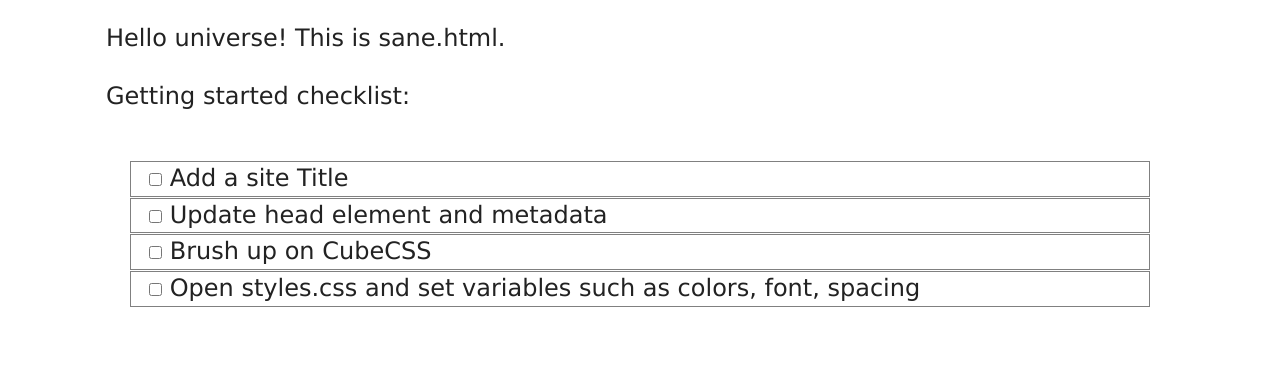
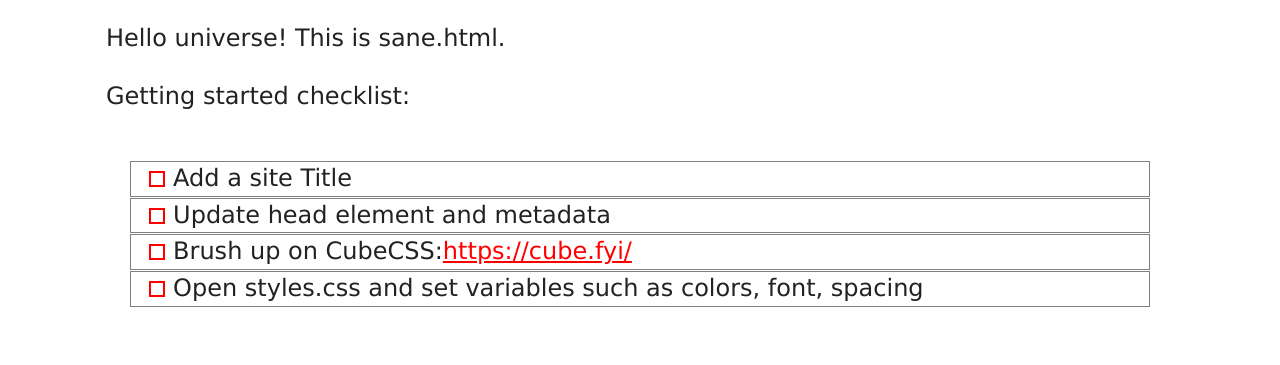
Before and after one commit to rchillard/sane.html, a plain HTML site: page index.html in a window 1280 px wide. Shown: the part 207-572 px from the top of the page. Drawn offline with Linux system fonts and the light colour scheme.

Commit message:
Added red color for consistency, showing example of base style change.  Added link to Cube

```diff
--- a/css/styles.css
+++ b/css/styles.css
@@ -4,6 +4,7 @@
     --color-primary: white;
     --color-secondary: black;
     --color-tertiary: gray;
+    --color-highlight: red;
 
     color-scheme: light;
 
@@ -45,12 +46,44 @@
 
 
 /* base */
+a {
+    color: var(--color-highlight);
+}
+
 body {
     font-family: var(--font-stack);
     font-size: var(--step-0);
     letter-spacing: var(--tracking);
 }
 
+input[type="checkbox"] {
+    appearance: none;
+    -webkit-appearance: none;
+    -moz-appearance: none;
+    border: 2px solid var(--color-highlight);
+    display: inline-block;
+    height: 1rem;
+    margin-right: .5rem;
+    position: relative;
+    width: 1rem;
+}
+
+input[type="checkbox"]:checked {
+    background-color: var(--color-highlight);
+}
+
+/* Create a custom checkmark */
+input[type="checkbox"]:checked::after {
+    border: solid white;
+    border-width: 0 2px 2px 0;
+    content: '';
+    height: 8px;
+    left: 5px;
+    position: absolute;
+    top: 2px;
+    transform: rotate(45deg);
+    width: 4px;
+}
 
 /* compositions - flexible, component-agnostic layouts */
 
@@ -155,7 +188,9 @@ body {
 }
 
 .checklist label {
+    align-items: center;
     border: 1px solid var(--color-tertiary);
+    display: flex;
     margin-bottom: 1px;
 }
 
--- a/index.html
+++ b/index.html
@@ -46,10 +46,10 @@
     <p>Hello universe! This is sane.html.</p>
     <p>Getting started checklist:</p>
     <form class="checklist">
-      <label><input type="checkbox"> Add a site Title</label>
-      <label><input type="checkbox"> Update head element and metadata</label>
-      <label><input type="checkbox"> Brush up on CubeCSS</label>
-      <label><input type="checkbox"> Open styles.css and set variables such as colors, font, spacing</label>
+      <label><input type="checkbox">Add a site Title</label>
+      <label><input type="checkbox">Update head element and metadata</label>
+      <label><input type="checkbox">Brush up on CubeCSS:<a href="https://cube.fyi/">https://cube.fyi/</a></label>
+      <label><input type="checkbox">Open styles.css and set variables such as colors, font, spacing</label>
     </form>
 
     <h2>Examples</h2>
```
